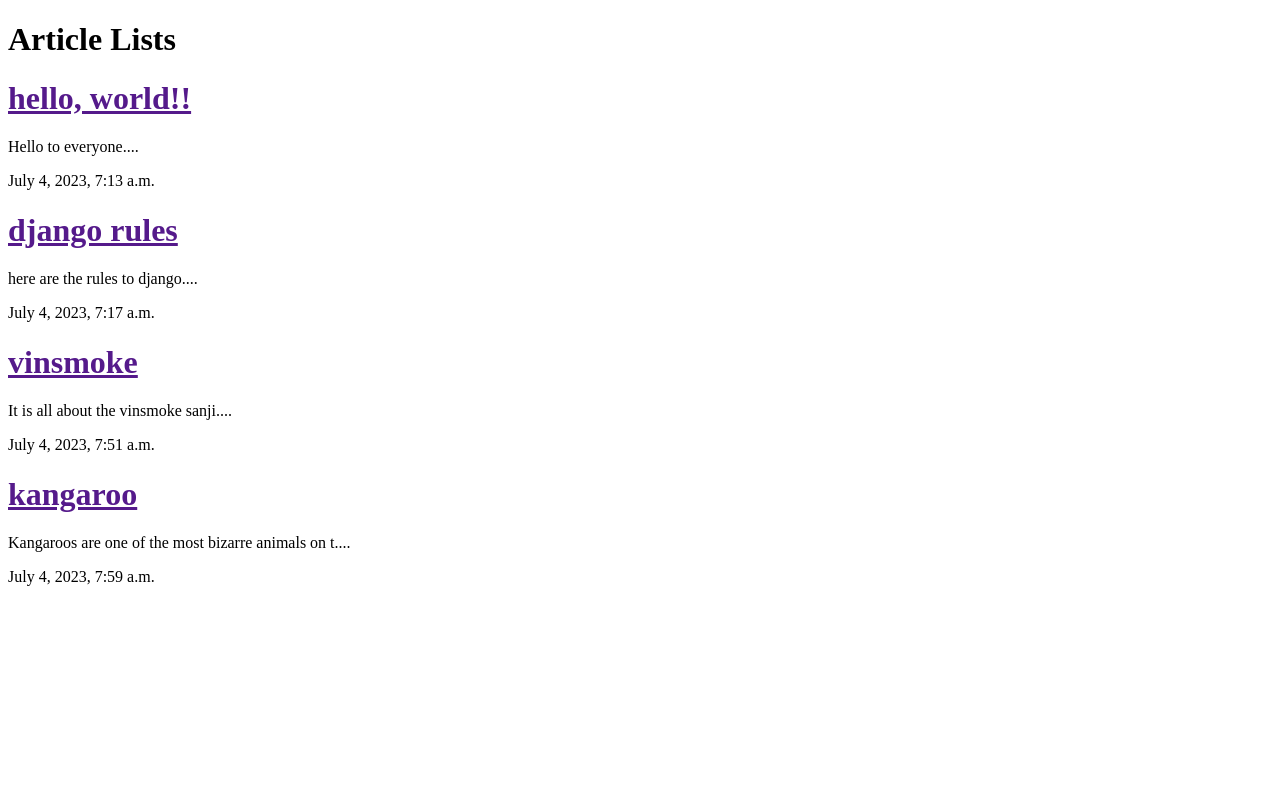
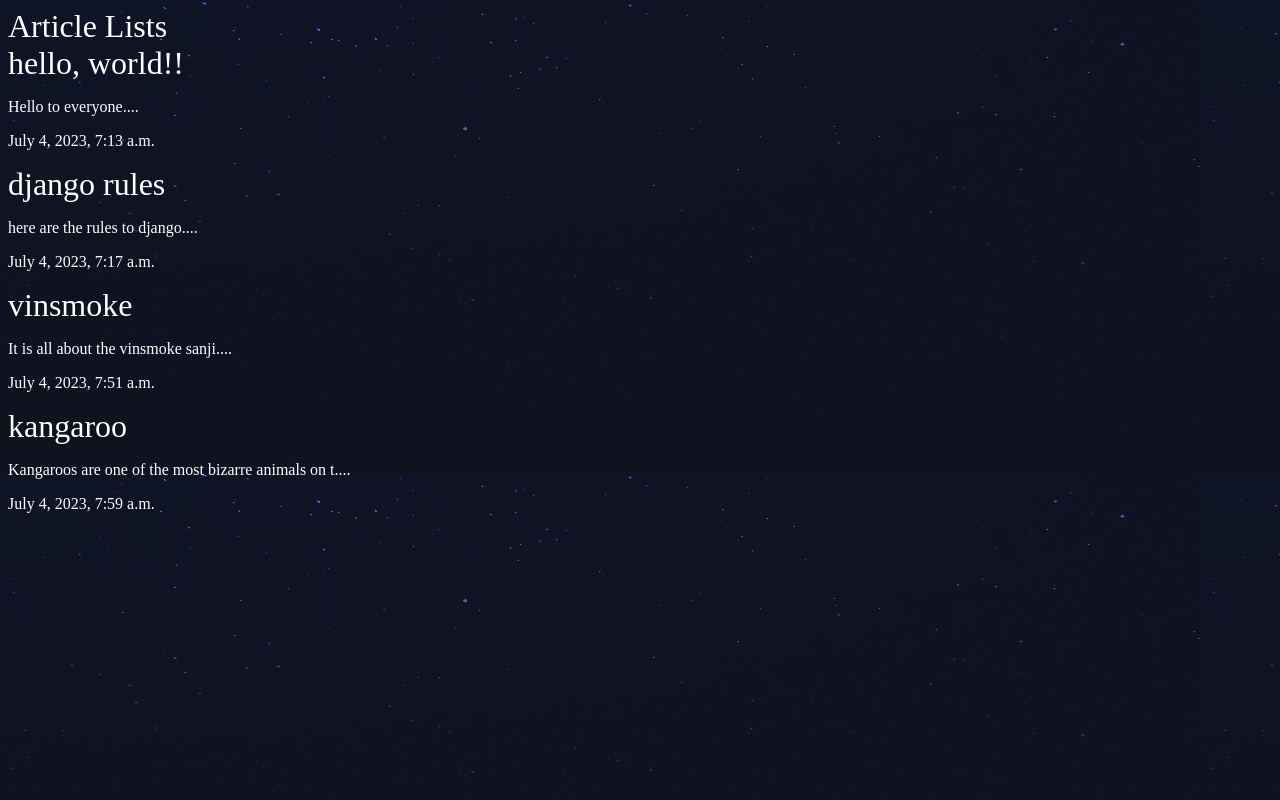
Before and after one commit to AyushhNK/Django, a Django app: page /articles/ in a window 1280 px wide. Run offline with Django 4.2, Linux system fonts and the light colour scheme; data comes from the database, SQL or seed files in the repository.

Commit message:
static files and images

```diff
--- a/project/Django_Blog/djangonautic/articles/templates/articles/article_list.html
+++ b/project/Django_Blog/djangonautic/articles/templates/articles/article_list.html
@@ -1,7 +1,9 @@
+{%load static%}
 <!DOCTYPE html>
 <html>
 <head>
 	<title>Articles</title>
+	<link rel="stylesheet" type="text/css" href="{%static 'style.css'%}">
 </head>
 <body>
 	<h1>Article Lists</h1>
--- /dev/null
+++ b/project/Django_Blog/djangonautic/assets/style.css
@@ -0,0 +1,20 @@
+body{
+    background-color: #0f121f;
+    background-image: url(stars.png);
+    background-repeat-y: no-repeat;
+    color: #fff;
+}
+
+body *{
+    font-family: Ubuntu;
+}
+
+h1, h2, h3, h4, h5{
+    font-weight: normal;
+    margin: 0;
+}
+
+a, a:hover, a:visited{
+    color: #fff;
+    text-decoration: none;
+}
--- a/project/Django_Blog/djangonautic/djangonautic/settings.py
+++ b/project/Django_Blog/djangonautic/djangonautic/settings.py
@@ -9,7 +9,7 @@
 For the full list of settings and their values, see
 https://docs.djangoproject.com/en/4.2/ref/settings/
 """
-
+import os
 from pathlib import Path
 
 # Build paths inside the project like this: BASE_DIR / 'subdir'.
@@ -118,6 +118,10 @@
 
 STATIC_URL = 'static/'
 
+STATICFILES_DIRS=(
+    os.path.join(BASE_DIR,'assets'),
+    )
+
 # Default primary key field type
 # https://docs.djangoproject.com/en/4.2/ref/settings/#default-auto-field
 
--- a/project/Django_Blog/djangonautic/djangonautic/urls.py
+++ b/project/Django_Blog/djangonautic/djangonautic/urls.py
@@ -1,6 +1,7 @@
 from django.contrib import admin
 from django.urls import path,include
 from . import views		# importing views.py from the same directory
+from django.contrib.staticfiles.urls import staticfiles_urlpatterns
 
 urlpatterns = [
     path('admin/', admin.site.urls),
@@ -8,3 +9,6 @@
     path('about/',views.about),		#url route which sends about function from views.py
     path('',views.home)				#url route which sends home function from views.py
 ]
+
+
+urlpatterns+=staticfiles_urlpatterns()
```
Also changed, not shown: project/Django_Blog/djangonautic/assets/stars.png (added).
